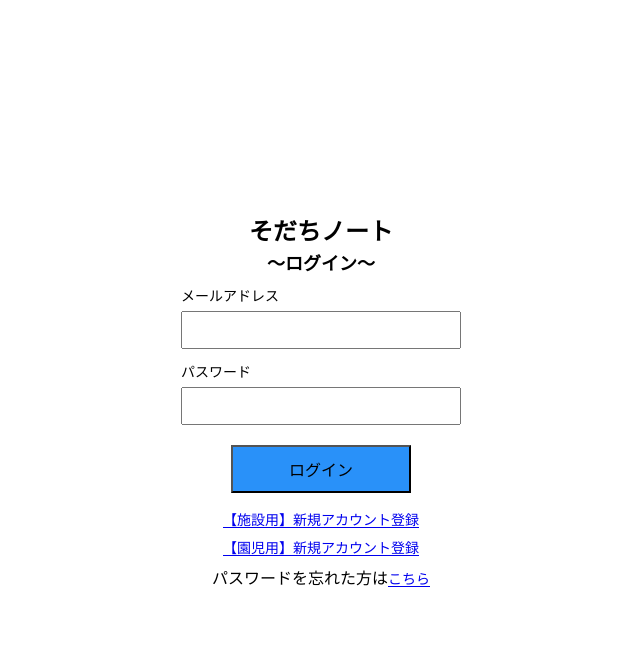
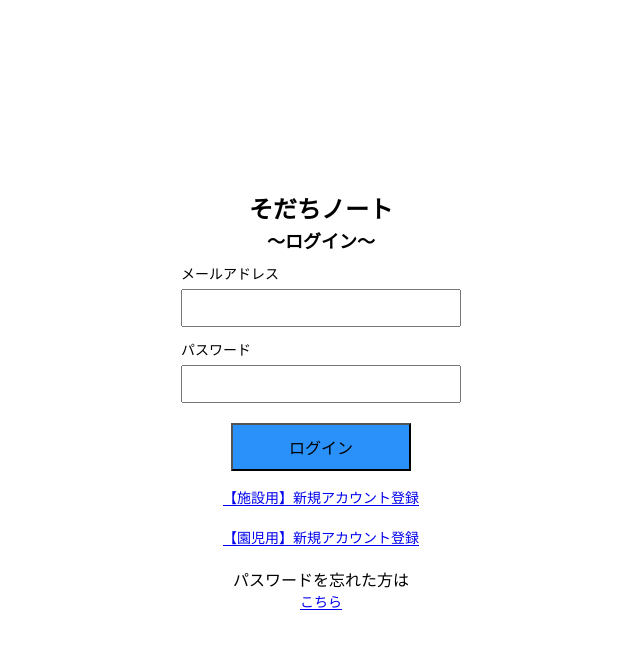
Before and after one commit to mai2130/sodachi_note, a Django app: page /accounts/login/ in a window 1280 px wide. Shown: the top 649 px of the page, without its empty margins (319-959 px from the left). Run offline with Django 5.2, Linux system fonts and the light colour scheme.

Commit message:
リンク幅調整

```diff
--- a/static/css/login.css
+++ b/static/css/login.css
@@ -89,7 +89,7 @@ select{
 
 .form-links{
   display: grid;
-  gap: 8px;
+  gap: 20px;
   margin-top: 16px;
   justify-items: center;
 }
@@ -98,3 +98,12 @@ select{
   text-underline-offset: 2px;
   font-size: 14px;
 }
+
+.link-item{
+  display: block;
+  margin: 0 auto;
+  text-decoration: underline;
+  text-underline-offset: 2px;
+  font-size: 16px;
+  text-align: center;
+}
```
